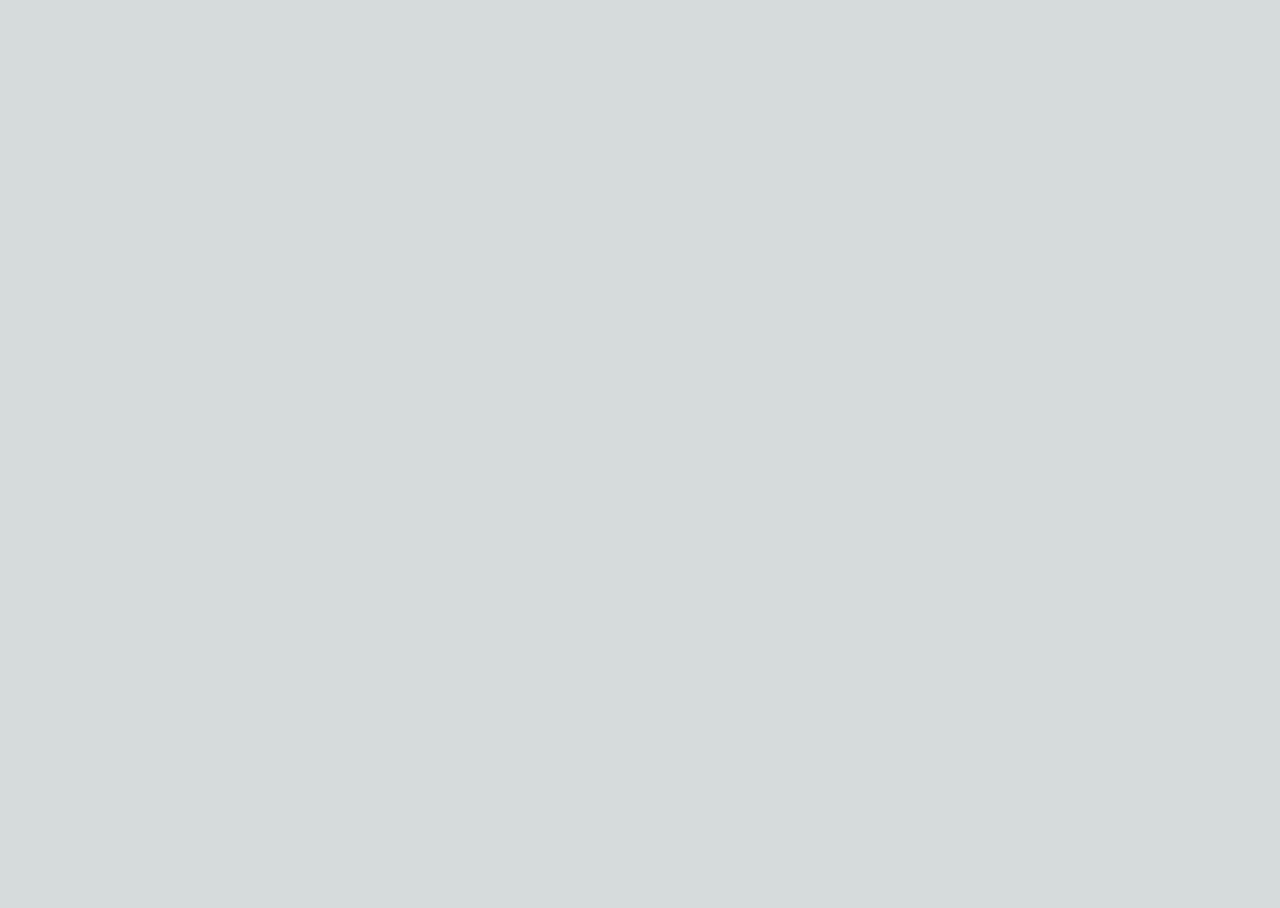
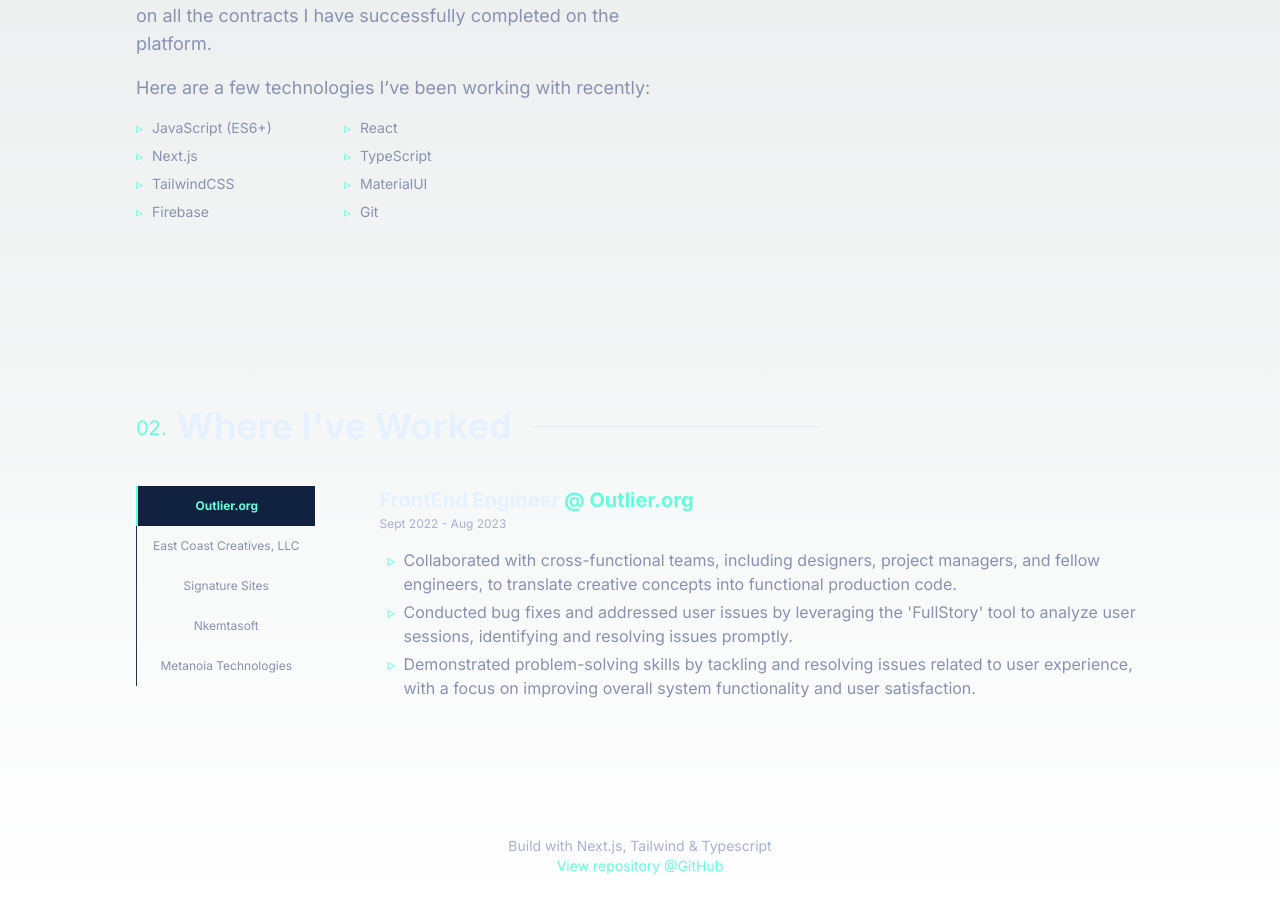
Before and after one commit to akash02ab/portfolio, a Next.js app: page / in a window 1280 px wide. Shown: the part 1224-2132 px from the top of the page. Before the commit the page ends 800 px from the top, so only its background shows below. Built offline with nearby package versions, Linux system fonts and the light colour scheme.

Commit message:
feat: add footer to the landing page

```diff
--- a/src/app/page.tsx
+++ b/src/app/page.tsx
@@ -1,6 +1,9 @@
 "use client"
+import About from "@/components/sections/about";
+import Jobs from "@/components/sections/jobs";
 import Hero from "@/components/sections/hero";
-import Nav from "../components/nav";
+import Nav from "@/components/nav";
+import HyperLink from "@/components/hyperlink";
 
 export default function Home() {
   const containerStyle = `
@@ -8,7 +11,7 @@
     2xl:px-12
     lg:px-10
     xxs:px-6
-    h-dvh
+    min-h-screen
   `;
 
   const sectionWrapper = `
@@ -16,6 +19,18 @@
     xs:px-6
     sm:px-10
     md:px-24
+    my-16
+    flex
+    flex-col
+    items-center
+    gap-36
+  `;
+
+  const footerStyle = `
+    text-light-slate
+    text-sm
+    text-center
+    py-8
   `;
 
   return (
@@ -23,7 +38,19 @@
       <Nav />
       <div className={sectionWrapper}>
         <Hero />
+        <About />
+        <Jobs />
       </div>
+      <footer className={footerStyle}>
+        <p>Build with Next.js, Tailwind &amp; Typescript</p>
+        <HyperLink
+          href="https://github.com/akash02ab/portfolio"
+          target="_blank"
+          rel="noreferrer"
+        >
+          View repository @GitHub
+        </HyperLink>
+      </footer>
     </main>
   );
 }
```
